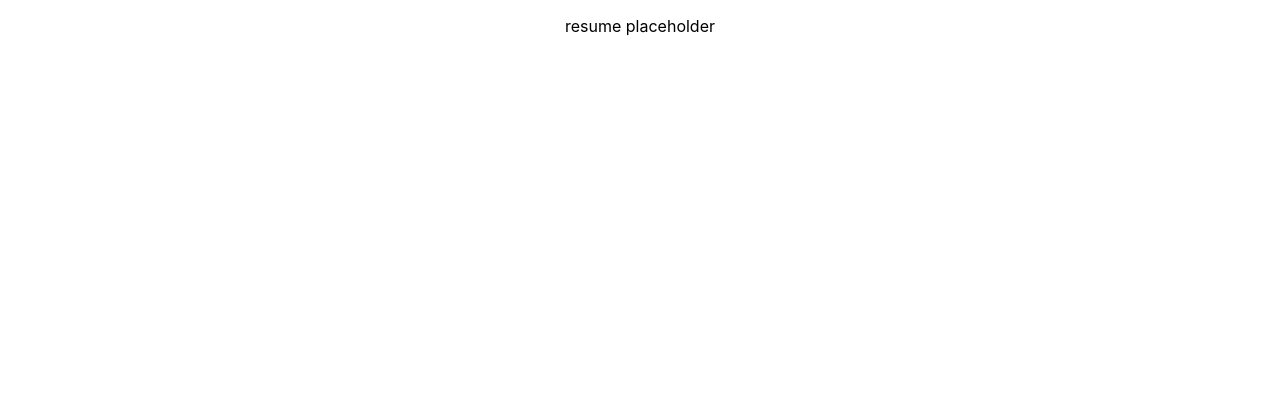
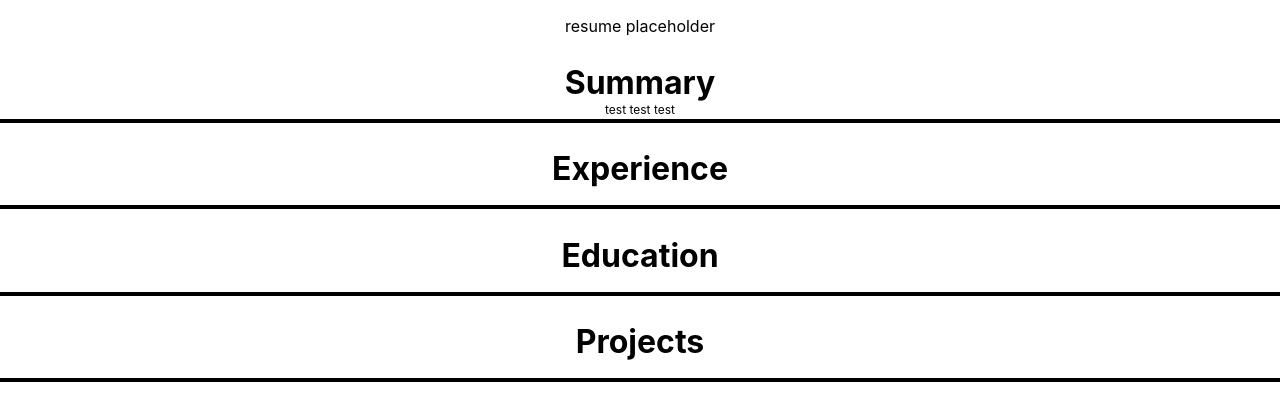
Before and after one commit to apatheticking/portfolio-website, a React (Create React App) app: page /resume in a window 1280 px wide. Shown: the top 420 px of the page. Built offline with nearby package versions, Linux system fonts and the light colour scheme.

Commit message:
started adding text components and mocked out my resume. added some components to storybook

```diff
--- /dev/null
+++ b/src/components/parts/text/SectionHeader.jsx
@@ -0,0 +1,15 @@
+import React, { useMemo } from 'react'
+import { sectionHeaderStyle } from '../../styles/index'
+
+export function SectionHeader({sectionTitle, subtext}) {
+    //not sure of this working properly, this renders twice
+    // const title = useMemo(() => ( sectionTitle ), [sectionTitle])
+    const classes = sectionHeaderStyle()
+    // console.log('SectionHeader')
+    return (
+        <div className={classes.root}>
+            <h2>{sectionTitle}</h2>
+            <p>{subtext ? subtext : ""}</p>
+        </div>
+    )
+}
--- /dev/null
+++ b/src/components/parts/text/UList.jsx
@@ -0,0 +1,9 @@
+import React from 'react'
+
+export function UList ({items}) {
+    return (
+        <ul>
+            { items.map((item, i) => <li key={i}>{item}</li> ) }
+        </ul>
+    )
+}
--- /dev/null
+++ b/src/components/parts/text/index.js
@@ -0,0 +1,2 @@
+export { SectionHeader } from './SectionHeader'
+export { UList } from './UList'
--- /dev/null
+++ b/src/components/styles/index.js
@@ -0,0 +1 @@
+export { sectionHeaderStyle } from './text/sectionHeader'
--- /dev/null
+++ b/src/components/styles/text/sectionHeader.js
@@ -0,0 +1,18 @@
+import { makeStyles } from '@material-ui/core/styles'
+
+export const sectionHeaderStyle = makeStyles({
+    root: {
+        borderBottom: '4px solid black',
+        boxShadow: '0 3px 5px 2px rgba(255, 255, 255, .3)',
+        color: 'black',
+            '& h2': {
+                fontSize: '32px',
+                marginBottom: '0px'
+            },
+            '& p': {
+                fontSize: '12px',
+                marginTop: '0px'
+            },
+        height: '56px',
+    },
+});
--- a/src/components/views/HomePage.jsx
+++ b/src/components/views/HomePage.jsx
@@ -2,6 +2,7 @@ import React from 'react'
 import { Link } from 'react-router-dom'
 
 export function HomePage() {
+    console.log('loading')
     return (
         <div>
             <h1>Hello</h1>
--- a/src/components/views/Resume.jsx
+++ /dev/null
@@ -1,9 +0,0 @@
-import React from 'react'
-
-export function Resume() {
-    return (
-        <div>
-            <p>resume placeholder</p>
-        </div>
-    )
-}
--- /dev/null
+++ b/src/components/views/Resume/Resume.jsx
@@ -0,0 +1,18 @@
+import React, { useMemo } from 'react'
+import { SectionHeader } from 'components/parts/text/index'
+
+export function Resume() {
+    // const title = 'summary'
+    // const SectionA = useMemo( ()=> <SectionHeader sectionTitle={title} />, [title])
+
+    return (
+        <div>
+            <p>resume placeholder</p>
+            <SectionHeader sectionTitle={'Summary'} subtext={'test test test'}/>
+            <SectionHeader sectionTitle={'Experience'} />
+            <SectionHeader sectionTitle={'Education'} />
+            <SectionHeader sectionTitle={'Projects'} />
+            {/* {SectionA} */}
+        </div>
+    )
+}
--- a/src/components/views/index.js
+++ b/src/components/views/index.js
@@ -1,5 +1,5 @@
 export { HomePage }  from './HomePage'
-export { Resume } from './Resume'
+export { Resume } from './Resume/Resume'
 export { ContactMe } from './ContactMe'
 export { Projects } from './Projects'
 export { Error } from './Error'
```
Also changed, not shown: src/components/views/Resume/resumeData.js (added), 2 other files (tests, documents, lock files or other folders).
